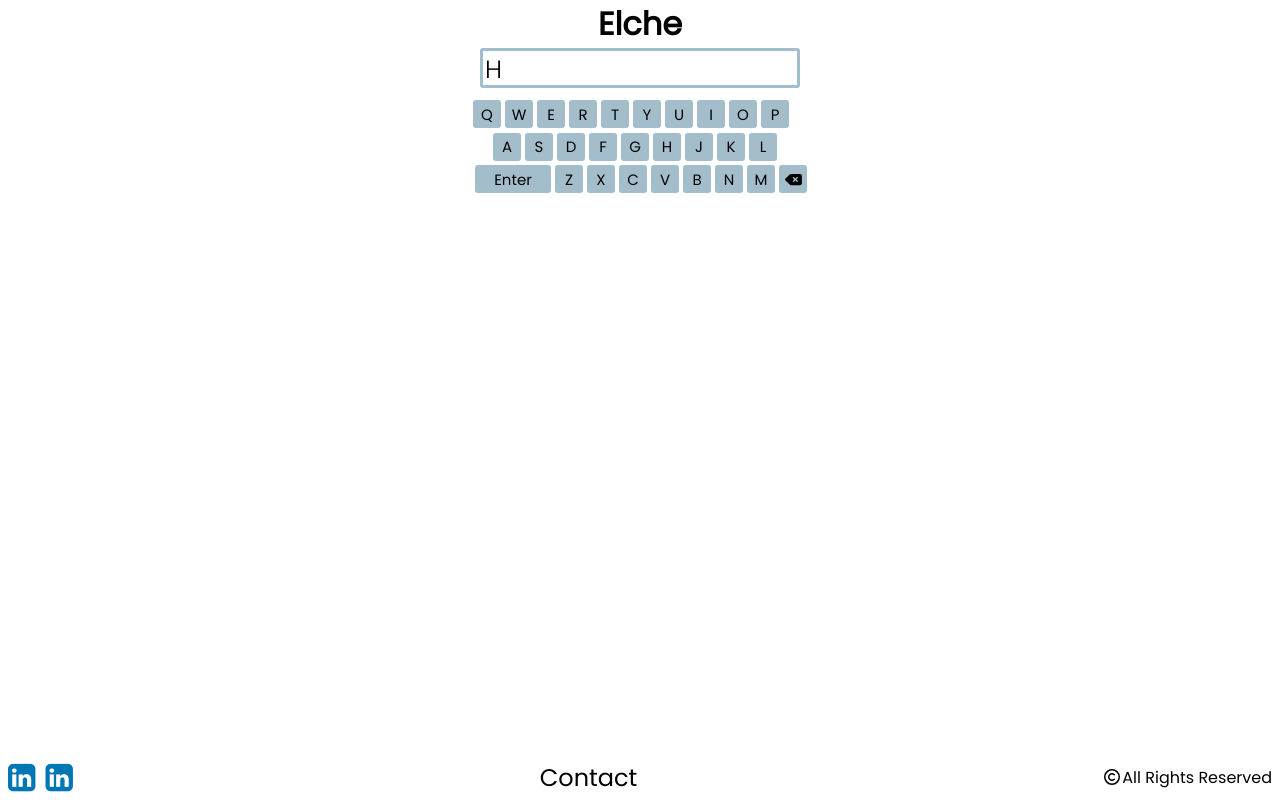
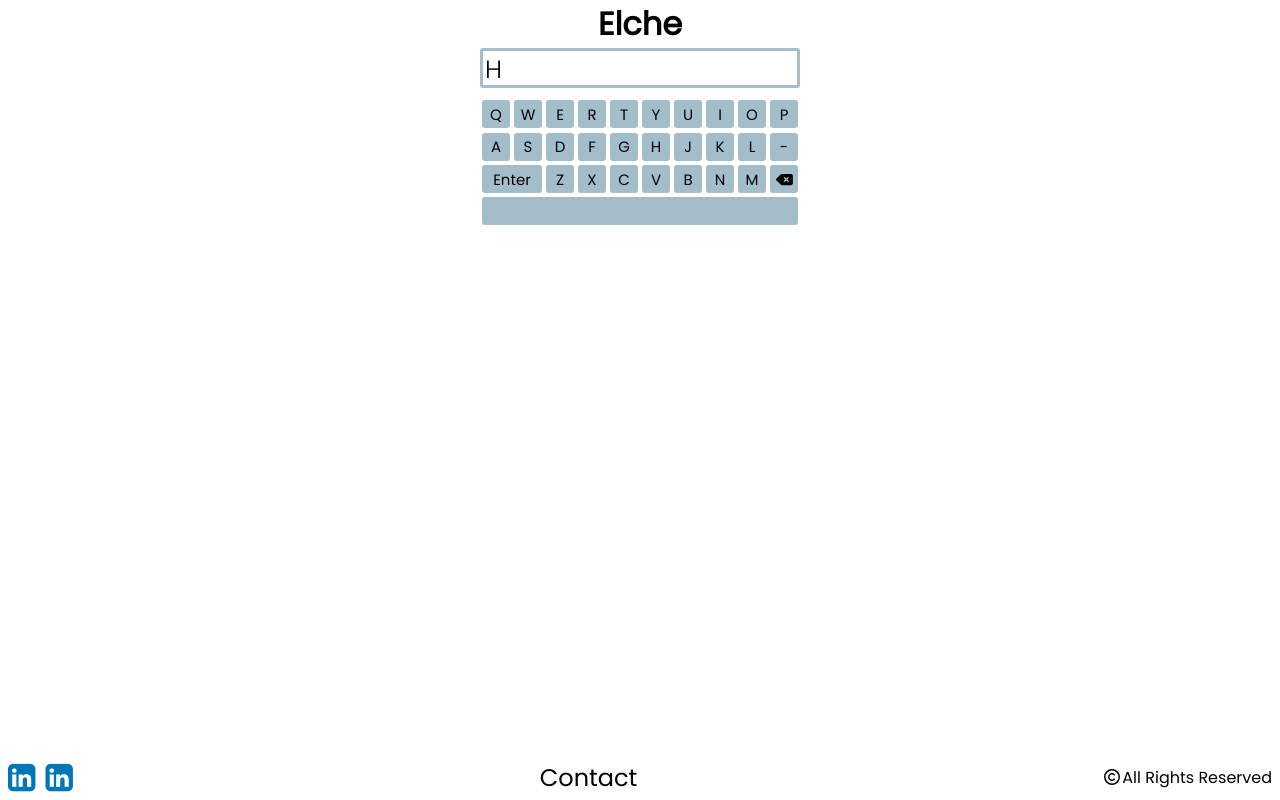
Before and after one commit to nickgabriadze/Towngraphy, a React (Create React App) app: page / in a window 1280 px wide. Built offline with nearby package versions, Linux system fonts and the light colour scheme; the HTML template or start-up script is replaced by a standard one.

Commit message:
Changed Keyboard

```diff
--- a/src/App.js
+++ b/src/App.js
@@ -9,12 +9,7 @@ import {cities} from './cities.js';
 
 
 function reducer(state, {type, payload}){
-  if(state.randomCity == null){
-    state.randomCity = randCity(cities)
-  }
-  if(state.letter == null){
-    state.letter = state.randomCity[state.randomCity.length-2].toUpperCase()
-  }
+
   switch(type){
     case ACTIONS.ADD_LETTER:
 
@@ -31,6 +26,12 @@ function reducer(state, {type, payload}){
         letter: state.letter.slice(0, -1)
       })
 
+    case ACTIONS.ENTER:
+      return({
+        ...state,
+        randomCity: randCity(cities),
+        letter: state.randomCity[state.randomCity.length-2].toUpperCase()
+      })
     default: return state;
   }
 }
--- a/src/components/keyboard.css
+++ b/src/components/keyboard.css
@@ -34,15 +34,19 @@ button:hover {
 
 #second-row {
     padding-top: 0.5px;
-    padding-left: 20px;
-
 }
 
 #third-row {
     padding-top: 0.5px;
-    padding-left: 2px;
 }
 
 #enter-button {
-    width: 5rem;
+    width: 4rem;
 }
+
+#space{
+    width: 100%;
+}
+#space:hover{
+    transform: scale(1.01) !important
+}
--- a/src/components/keyboard.js
+++ b/src/components/keyboard.js
@@ -31,6 +31,7 @@ export function Keyboard({dispatch}) {
                     <button onClick={()=>dispatch({type:"ADD_LETTER", payload: 'j'})}>J</button>
                     <button onClick={()=>dispatch({type:"ADD_LETTER", payload: 'k'})}>K</button>
                     <button onClick={()=>dispatch({type:"ADD_LETTER", payload: 'l'})}>L</button>
+                    <button onClick={()=>dispatch({type:"ADD_LETTER", payload: '-'})}>-</button>
                 </div>
 
 
@@ -45,6 +46,9 @@ export function Keyboard({dispatch}) {
                     <button onClick={()=>dispatch({type:"ADD_LETTER", payload: 'm'})}>M</button>
                     <button onClick={()=>dispatch({type:"REMOVE_LETTER"})}><FontAwesomeIcon icon={faDeleteLeft} /></button>
                 </div>
+                <div id="fourth-row">
+                    <button id="space"onClick={()=>dispatch({type:"ADD_LETTER", payload:" "})}></button>
+                </div>
             </div>
         </>
     );
```
